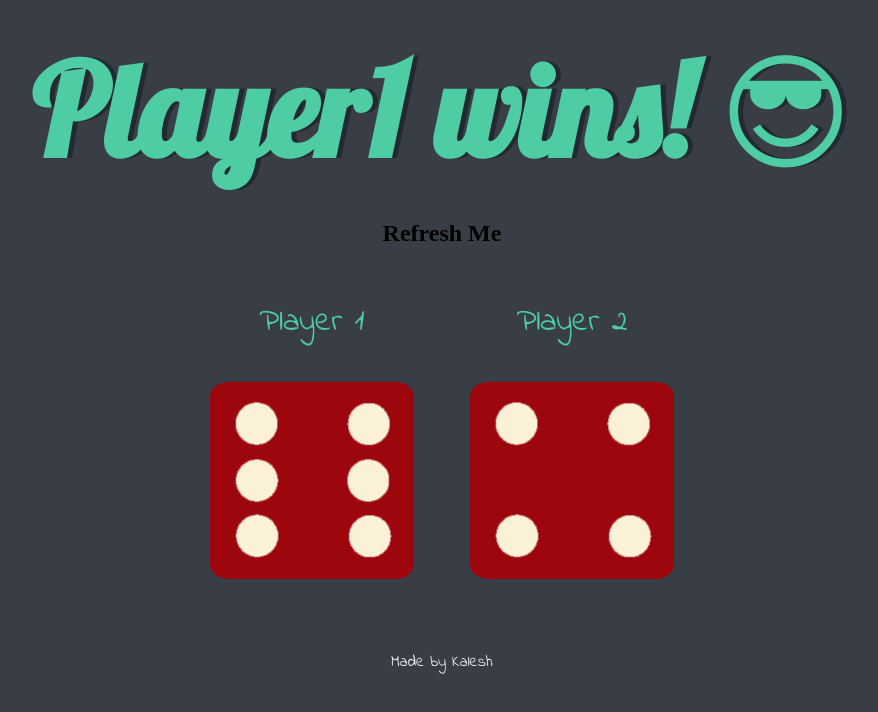
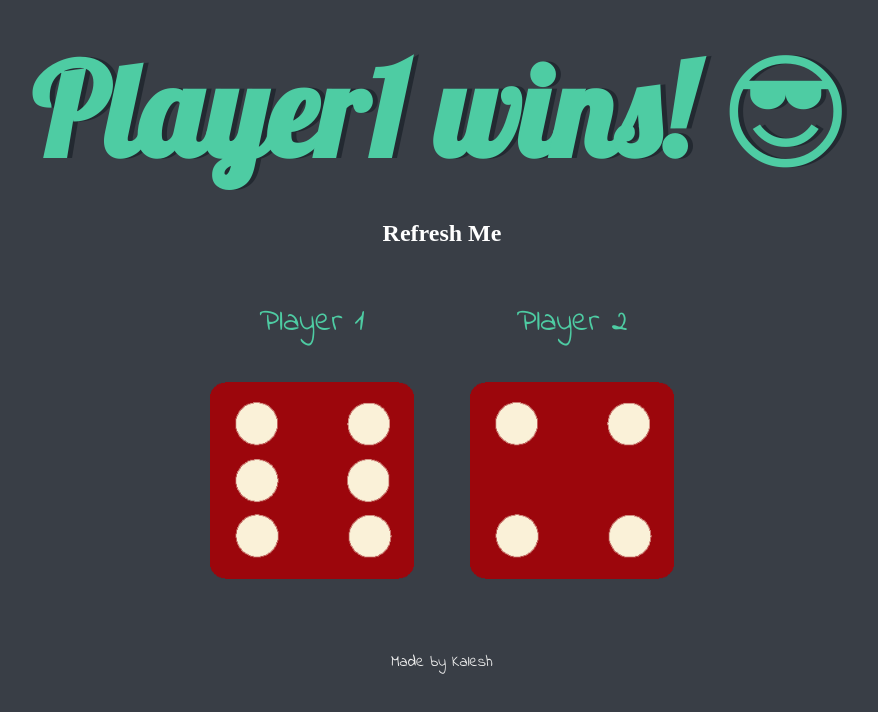
Before and after one commit to kalesh-a/Dice, a plain HTML site: page index.html in a window 1280 px wide. Shown: the whole page, without its empty margins (198-1076 px from the left). Drawn offline with Linux system fonts and the light colour scheme.

Commit message:
Update index.html

```diff
--- a/index.html
+++ b/index.html
@@ -11,7 +11,7 @@
 
     <div class="container">
       <h1>Refresh Me</h1>
-      <h2>Refresh Me</h2>
+      <h2 style = "color: white;">Refresh Me</h2>
 
       <div class="dice">
         <p>Player 1</p>
```
